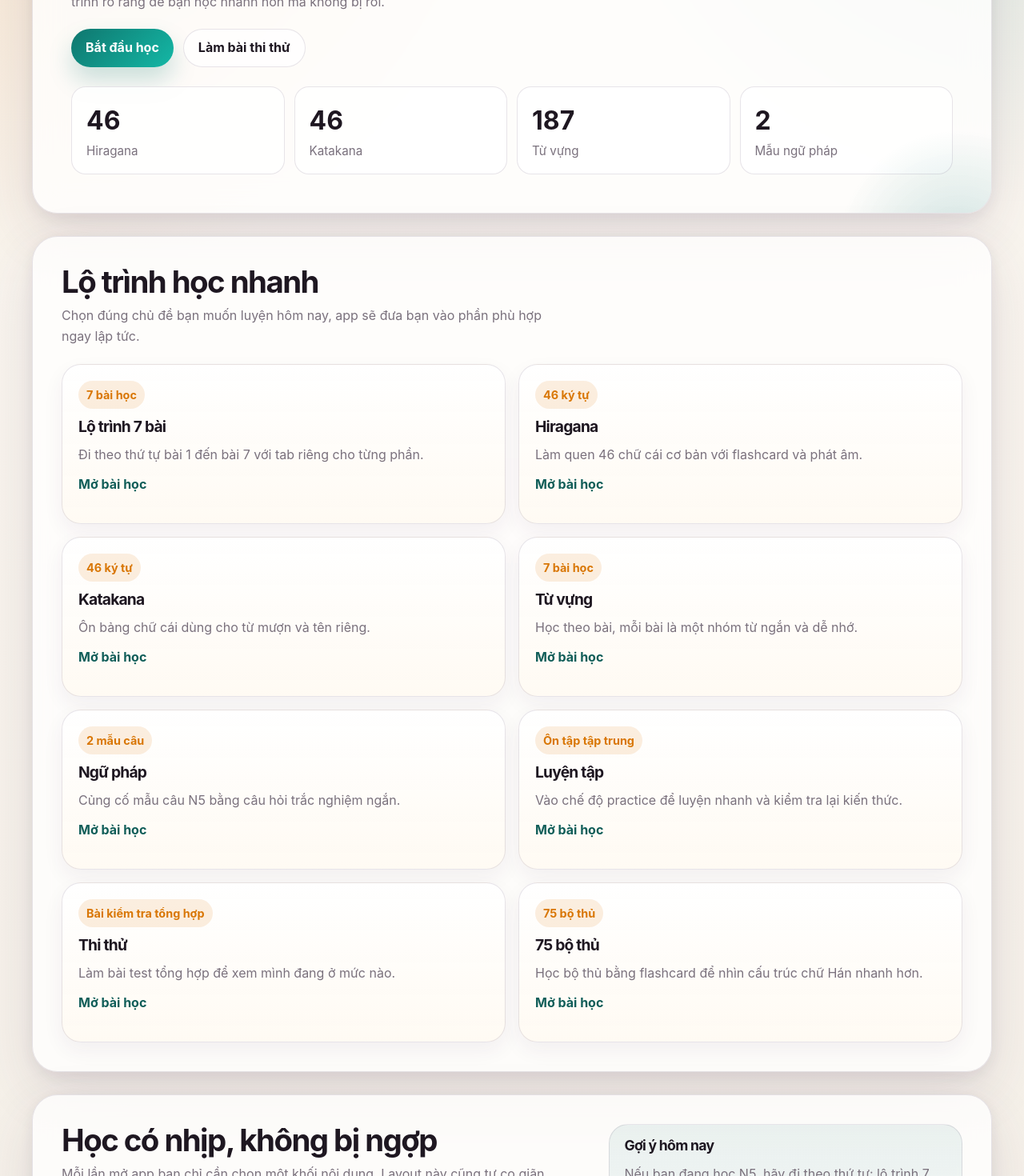
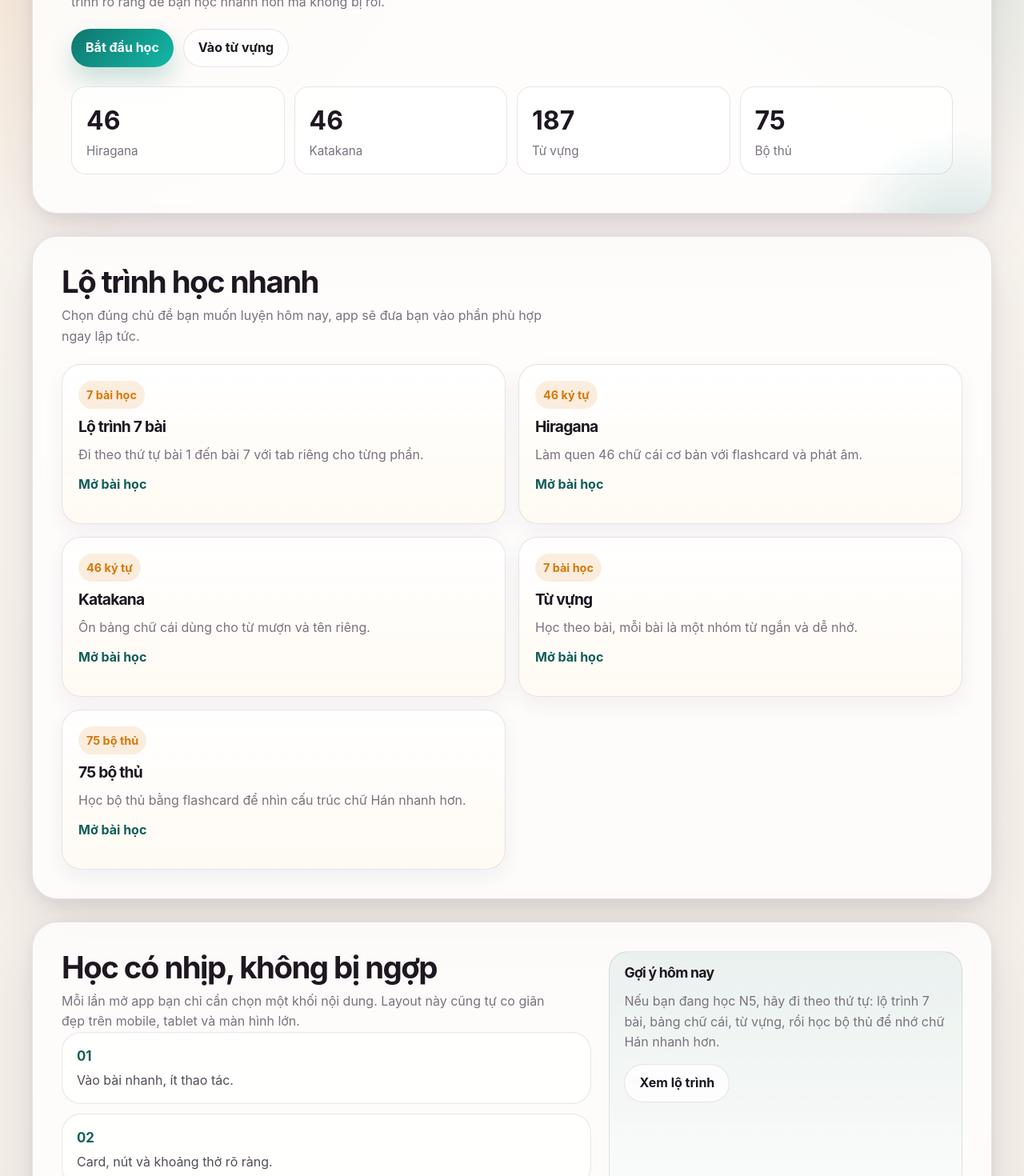
Before and after one commit to kiemluc01/minna-nihongo, a React (Vite) app: page / in a window 1280 px wide. Shown: the part 360-1830 px from the top of the page at 80% size. Built offline with nearby package versions, Linux system fonts and the light colour scheme.

Commit message:
update: remove draft item

```diff
--- a/src/pages/Dashboard.jsx
+++ b/src/pages/Dashboard.jsx
@@ -1,6 +1,5 @@
 import { Link } from "react-router-dom";
 
-import { grammarData } from "../data/grammar";
 import { hiraganaData } from "../data/hiragana";
 import { katakanaData } from "../data/katakana";
 import { lessonRoadmaps } from "../data/lessonRoadmaps";
@@ -39,24 +38,6 @@ export default function Dashboard() {
       meta: `${Object.keys(vocabularyData).length} bài học`
     },
     {
-      title: "Ngữ pháp",
-      description: "Củng cố mẫu câu N5 bằng câu hỏi trắc nghiệm ngắn.",
-      to: "/grammar",
-      meta: `${grammarData.length} mẫu câu`
-    },
-    {
-      title: "Luyện tập",
-      description: "Vào chế độ practice để luyện nhanh và kiểm tra lại kiến thức.",
-      to: "/practice",
-      meta: "Ôn tập tập trung"
-    },
-    {
-      title: "Thi thử",
-      description: "Làm bài test tổng hợp để xem mình đang ở mức nào.",
-      to: "/exam",
-      meta: "Bài kiểm tra tổng hợp"
-    },
-    {
       title: "75 bộ thủ",
       description: "Học bộ thủ bằng flashcard để nhìn cấu trúc chữ Hán nhanh hơn.",
       to: "/radicals",
@@ -78,8 +59,8 @@ export default function Dashboard() {
           <Link to="/hiragana" className="primary-action">
             Bắt đầu học
           </Link>
-          <Link to="/exam" className="secondary-action">
-            Làm bài thi thử
+          <Link to="/vocabulary" className="secondary-action">
+            Vào từ vựng
           </Link>
         </div>
 
@@ -97,8 +78,8 @@ export default function Dashboard() {
             <span>Từ vựng</span>
           </article>
           <article>
-            <strong>{grammarData.length}</strong>
-            <span>Mẫu ngữ pháp</span>
+            <strong>{radicals75.length}</strong>
+            <span>Bộ thủ</span>
           </article>
         </div>
       </section>
@@ -154,10 +135,10 @@ export default function Dashboard() {
           <h3>Gợi ý hôm nay</h3>
           <p>
             Nếu bạn đang học N5, hãy đi theo thứ tự: lộ trình 7 bài, bảng chữ cái,
-            từ vựng, ngữ pháp, rồi làm thi thử ngắn và học bộ thủ.
+            từ vựng, rồi học bộ thủ để nhớ chữ Hán nhanh hơn.
           </p>
-          <Link to="/practice" className="note-button">
-            Vào luyện tập
+          <Link to="/roadmap" className="note-button">
+            Xem lộ trình
           </Link>
         </div>
       </section>
```
